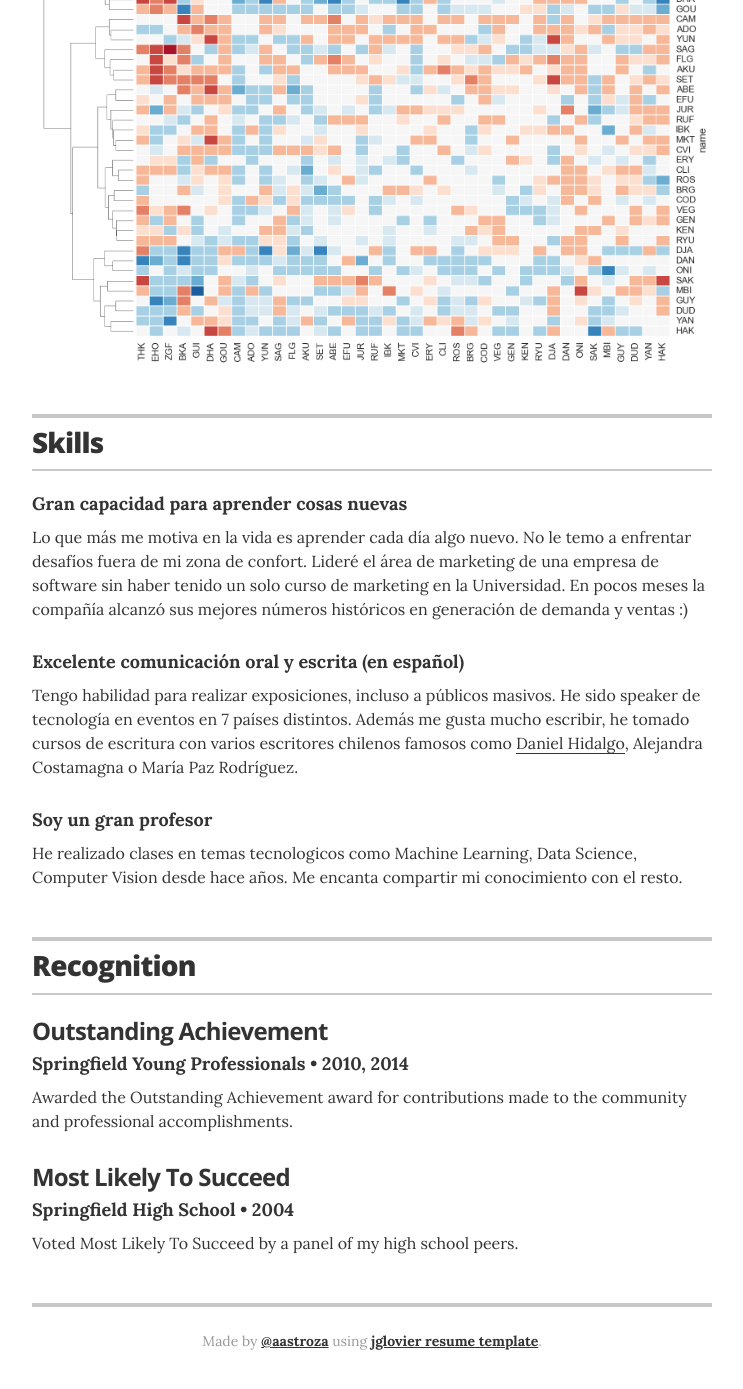
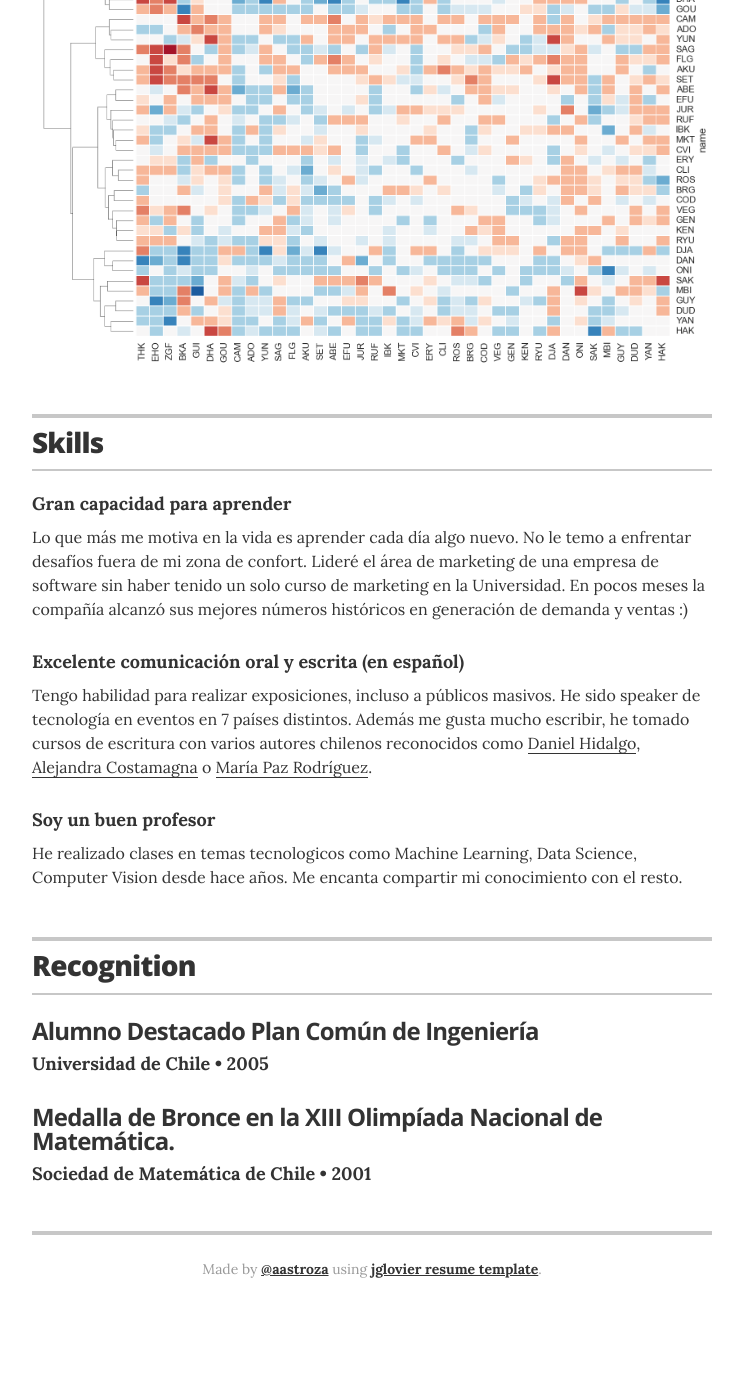
Before and after one commit to aastroza/aastroza.github.io-backup, a Jekyll site: the page built from index.html, in a window 1280 px wide and 1400 px high, scrolled down 3424 px. Shown: the top 1389 px of the window, without its empty margins (268-1011 px from the left). Built offline with Jekyll 4.4.1, drawn with Linux system fonts in a browser that asks for light colours; after the commit the page ends 4752 px from its top, so only the background shows below that.

Commit message:
recognitions

```diff
--- a/_data/recognitions.yml
+++ b/_data/recognitions.yml
@@ -1,10 +1,10 @@
 # Recognitions
-- award: Outstanding Achievement
-  organization: Springfield Young Professionals
-  year: 2010, 2014
-  summary: Awarded the Outstanding Achievement award for contributions made to the community and professional accomplishments.
+- award: Alumno Destacado Plan Común de Ingeniería
+  organization: Universidad de Chile
+  year: 2005
+  #summary: Voted Most Likely To Succeed by a panel of my high school peers.
 
-- award: Most Likely To Succeed
-  organization: Springfield High School
-  year: 2004
-  summary: Voted Most Likely To Succeed by a panel of my high school peers.
+- award: Medalla de Bronce en la XIII Olimpíada Nacional de Matemática.
+  organization: Sociedad de Matemática de Chile
+  year: 2001
+  #summary: Voted Most Likely To Succeed by a panel of my high school peers.
--- a/_data/skills.yml
+++ b/_data/skills.yml
@@ -1,12 +1,12 @@
 # Skills
 # Aprendizaje
-- skill: Gran capacidad para aprender cosas nuevas
+- skill: Gran capacidad para aprender
   description: Lo que más me motiva en la vida es aprender cada día algo nuevo. No le temo a enfrentar desafíos fuera de mi zona de confort. Lideré el área de marketing de una empresa de software sin haber tenido un solo curso de marketing en la Universidad. En pocos meses la compañía alcanzó sus mejores números históricos en generación de demanda y ventas :)
 
 # Comunicacion
 - skill: Excelente comunicación oral y escrita (en español)
-  description: Tengo habilidad para realizar exposiciones, incluso a públicos masivos. He sido speaker de tecnología en eventos en 7 países distintos. Además me gusta mucho escribir, he tomado cursos de escritura con varios escritores chilenos famosos como <a href="https://es.wikipedia.org/wiki/Daniel_Hidalgo_(escritor)" itemprop="url">Daniel Hidalgo</a>, Alejandra Costamagna o María Paz Rodríguez.
+  description: Tengo habilidad para realizar exposiciones, incluso a públicos masivos. He sido speaker de tecnología en eventos en 7 países distintos. Además me gusta mucho escribir, he tomado cursos de escritura con varios autores chilenos reconocidos como <a href="https://es.wikipedia.org/wiki/Daniel_Hidalgo_(escritor)" itemprop="url">Daniel Hidalgo</a>, <a href="https://en.wikipedia.org/wiki/Alejandra_Costamagna" itemprop="url">Alejandra Costamagna</a> o <a href="https://www.goodreads.com/author/show/6516829.Mar_a_Paz_Rodr_guez" itemprop="url">María Paz Rodríguez</a>.
 
 # Enseñar
-- skill: Soy un gran profesor
+- skill: Soy un buen profesor
   description: He realizado clases en temas tecnologicos como Machine Learning, Data Science, Computer Vision desde hace años. Me encanta compartir mi conocimiento con el resto.
```
